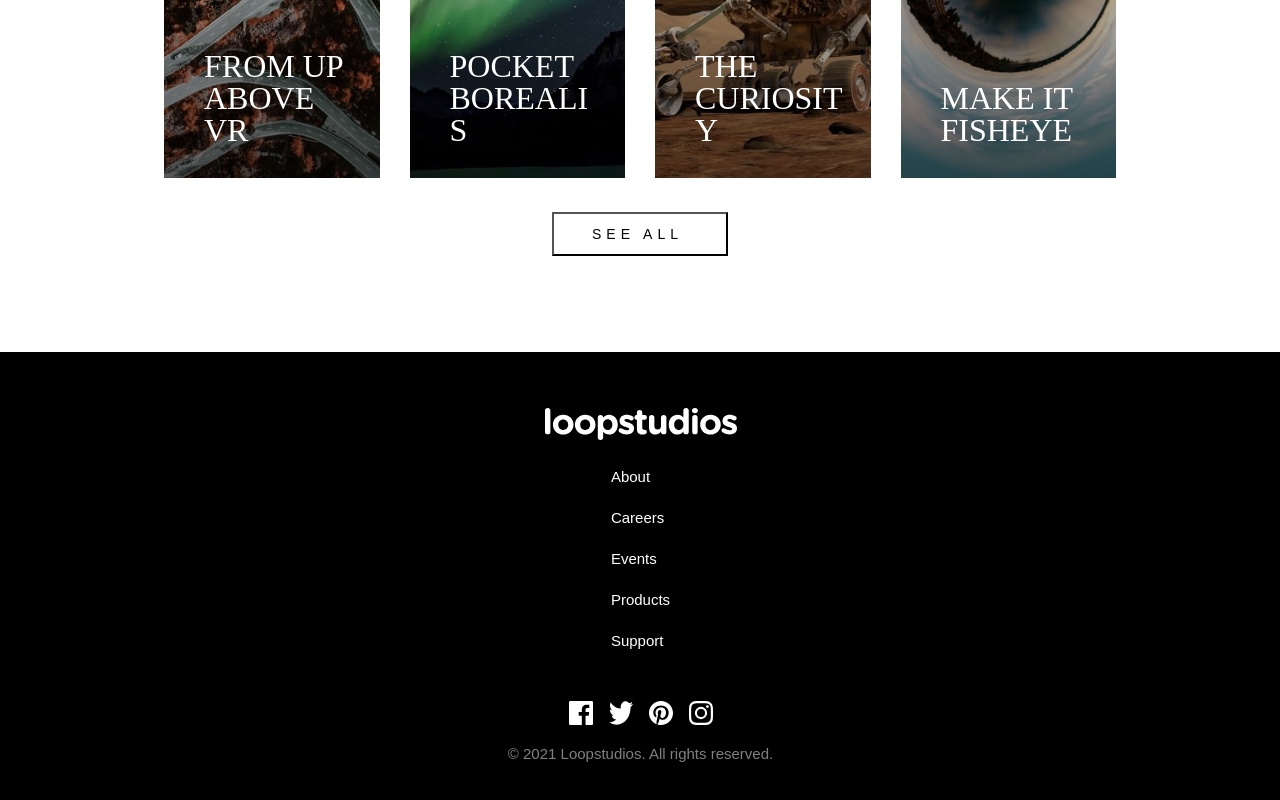
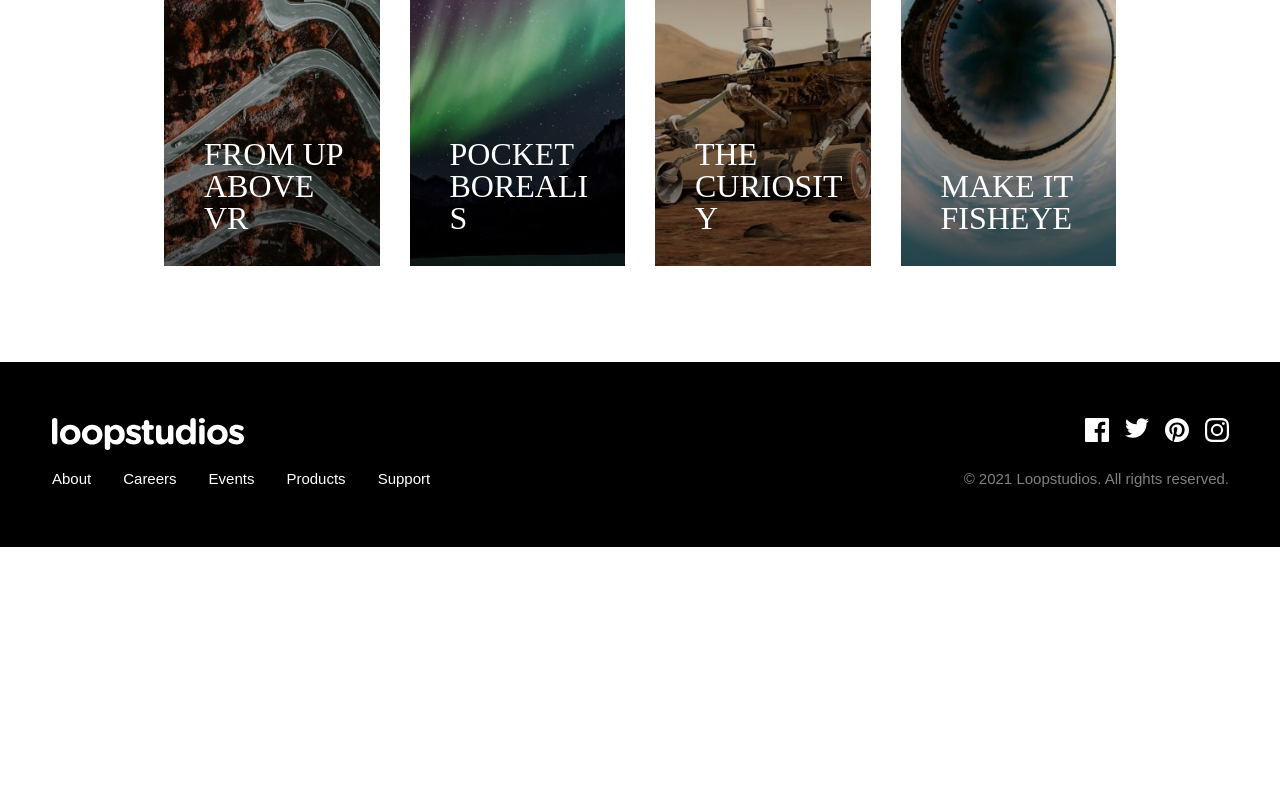
Before and after one commit to a-costas/FrontdoorMentor-Loopstudios-landing-page, a React (Create React App) app: page / in a window 1280 px wide. Shown: the part 1952-2752 px from the top of the page. After the commit the page ends 2499 px from the top, so only its background shows below. Built offline with nearby package versions, Linux system fonts and the light colour scheme.

Commit message:
hover behavior added across the board

```diff
--- a/src/components/About/About.module.css
+++ b/src/components/About/About.module.css
@@ -31,12 +31,9 @@
     padding: 0 10.25rem;
     flex-direction: row;
     position: relative;
-    /* bottom: 0;
-    left: 0; */
   }
 
   .mainImage {
-    /* position: relative; */
     bottom: 0;
     left: 0;
   }
@@ -44,13 +41,10 @@
   .content {
     background-color: var(--color-primary-background);
     position: absolute;
-    /* margin: 0 10.25rem; */
     padding: 6rem 0 0 6rem;
-    /* padding-bottom: 3px; */
-    bottom: 0;
+    bottom: -1px;
     left: 734px;
     width: 541px;
-    /* height: 317px; */
   }
 
   .title {
@@ -58,7 +52,8 @@
     line-height: 3rem;
     margin: 0;
   }
+
   .blurb {
-    padding-bottom: 2px;
+    padding-bottom: 1px;
   }
 }
--- a/src/components/Footer/Footer.js
+++ b/src/components/Footer/Footer.js
@@ -48,10 +48,18 @@ function Footer() {
         </div>
       </nav>
       <div className={styles.icons}>
-        <img src={Facebook} href="www.facebook.com" alt="Facebook icon" />
-        <img src={Twitter} href="www.twitter.com" alt="Twitter icon" />
-        <img src={Pinterest} href="www.pinterest.com" alt="Pinterest icon" />
-        <img src={Instagram} href="www.instagram.com" alt="Instagram icon" />
+        <a className={styles.icon} href="http://facebook.com">
+          <img src={Facebook} alt="Facebook icon" />
+        </a>
+        <a className={styles.icon} href="http://twitter.com">
+          <img src={Twitter} alt="Twitter icon" />
+        </a>
+        <a className={styles.icon} href="http://pinterest.com">
+          <img src={Pinterest} alt="Pinterest icon" />
+        </a>
+        <a className={styles.icon} href="http://instagram.com">
+          <img src={Instagram} alt="Instagram icon" />
+        </a>
       </div>
       <p className={styles.copyright}>
         © 2021 Loopstudios. All rights reserved.
--- a/src/components/Footer/Footer.module.css
+++ b/src/components/Footer/Footer.module.css
@@ -45,3 +45,89 @@
   margin-top: 1rem;
   color: gray;
 }
+
+@media (min-width: 670px) {
+  .wrapper {
+    display: grid;
+    grid-template-columns: 1fr 1fr;
+    grid-template-areas:
+      "logoContainer icons"
+      "navigationList copyright";
+    gap: 1.5rem;
+  }
+
+  .logoContainer {
+    grid-area: logoContainer;
+  }
+
+  .icons {
+    grid-area: icons;
+    justify-self: right;
+    margin: 0;
+  }
+
+  .navigationList {
+    grid-area: navigationList;
+    display: flex;
+    flex-direction: row;
+    gap: 2rem;
+    margin: 0;
+  }
+
+  .copyright {
+    grid-area: copyright;
+    justify-self: right;
+    margin: 0;
+  }
+
+  .link {
+    position: relative;
+    text-decoration: none;
+    display: inline-block;
+  }
+
+  .link::after {
+    content: "";
+    position: absolute;
+    width: 1.5rem;
+    transform: scaleX(0);
+    height: 2px;
+    bottom: -0.5rem;
+    left: 25%;
+    background-color: white;
+    transform-origin: bottom right;
+    transition: transform 0.25s ease-out;
+  }
+
+  .link:hover::after {
+    transform: scaleX(1);
+    transform-origin: bottom left;
+  }
+
+  .icon {
+    position: relative;
+    display: inline-block;
+    text-decoration: none;
+  }
+
+  .icon:hover {
+    cursor: pointer;
+  }
+
+  .icon::after {
+    content: "";
+    position: absolute;
+    width: 100%;
+    transform: scaleX(0);
+    height: 2px;
+    bottom: -0.5rem;
+    background-color: white;
+    transform-origin: bottom right;
+    transition: transform 0.25s ease-out;
+  }
+
+  .icon:hover::after {
+    transform: scaleX(1);
+    transform-origin: bottom left;
+  }
+}
--- a/src/components/NavigationList/NavigationList.module.css
+++ b/src/components/NavigationList/NavigationList.module.css
@@ -27,5 +27,26 @@
     font-size: 0.9375rem;
     line-height: 1.5625rem;
     text-transform: none;
+    position: relative;
+    text-decoration: none;
+    display: inline-block;
+  }
+
+  .link::after {
+    content: "";
+    position: absolute;
+    width: 1.5rem;
+    transform: scaleX(0);
+    height: 2px;
+    bottom: -0.5rem;
+    left: 25%;
+    background-color: white;
+    transform-origin: bottom right;
+    transition: transform 0.25s ease-out;
+  }
+
+  .link:hover::after {
+    transform: scaleX(1);
+    transform-origin: bottom left;
   }
 }
--- a/src/components/Product/Product.module.css
+++ b/src/components/Product/Product.module.css
@@ -30,6 +30,12 @@
 }
 
 @media (min-width: 670px) {
+  .image {
+    position: relative;
+    max-width: 100%;
+    /* height: 100%; */
+  }
+
   .filter {
     background-image: linear-gradient(
       180deg,
@@ -44,4 +50,16 @@
     bottom: 2rem;
     left: 2.5rem;
   }
+
+  .wrapper:hover {
+    cursor: pointer;
+  }
+
+  .wrapper:hover .title {
+    color: black;
+  }
+
+  .wrapper:hover .filter {
+    background: rgba(255, 255, 255, 0.75071);
+  }
 }
--- a/src/components/Products/Products.js
+++ b/src/components/Products/Products.js
@@ -17,7 +17,7 @@ function Products() {
         <Product image="image-curiosity.jpg" name="The Curiosity" />
         <Product image="image-fisheye.jpg" name="Make It Fisheye" />
       </div>
-      <button>See All</button>
+      <button className={styles.seeAllBtn}>See All</button>
     </section>
   );
 }
--- a/src/components/Products/Products.module.css
+++ b/src/components/Products/Products.module.css
@@ -22,7 +22,7 @@
   text-transform: uppercase;
 }
 
-button {
+.seeAllBtn {
   font-family: "Alata", sans-serif;
   font-weight: 400;
   font-size: 0.875rem;
@@ -34,25 +34,48 @@ button {
   padding: 0.8125rem 2.6875rem 0.8125rem 2.375rem;
   width: fit-content;
   margin-top: 2.125rem;
+  border: 1px solid black;
   align-self: center;
 }
 
 @media (min-width: 670px) {
   .wrapper {
     padding: 0 10.25rem;
+    margin-top: 11.5rem;
     /* align-items: left; */
+    display: grid;
+    grid-template-areas:
+      "heading heading heading button"
+      "cards cards cards cards"
+      "cards cards cards cards";
   }
 
   .ourCreations {
     font-size: 3rem;
     line-height: 3rem;
     text-align: left;
+    grid-area: heading;
   }
 
   .productList {
+    width: 100%;
     display: grid;
     grid-template-columns: 1fr 1fr 1fr 1fr;
     column-gap: 1.875rem;
     row-gap: 1.875rem;
+    grid-area: cards;
+  }
+
+  .seeAllBtn {
+    cursor: pointer;
+    grid-area: button;
+    margin: 0;
+    justify-self: right;
+  }
+
+  .seeAllBtn:hover {
+    color: var(--color-primary-font);
+    border: none;
+    background-color: var(--color-secondary-background);
   }
 }
```
